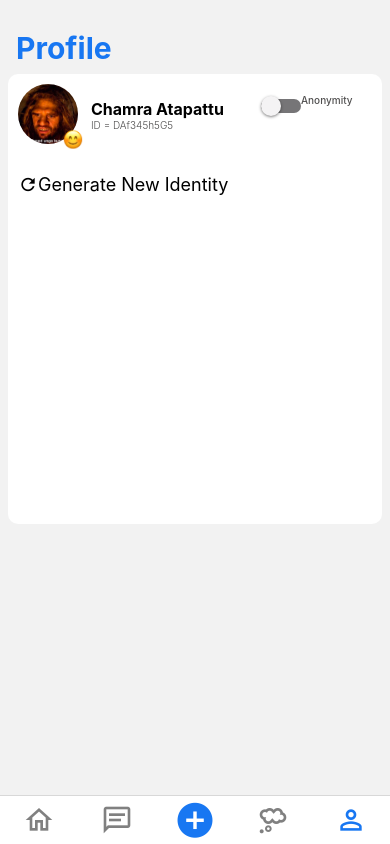
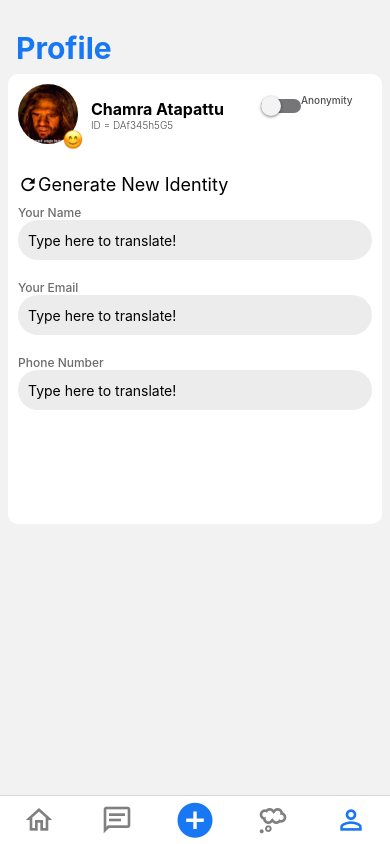
Before and after one commit to Group-15-2/imu, a React Native app: screen /Profile in a window 390 px wide. Built offline with nearby package versions, Linux system fonts and the light colour scheme.

Commit message:
Data Inputs - Profile

```diff
--- a/Screens/Profile.js
+++ b/Screens/Profile.js
@@ -1,5 +1,5 @@
 import  React,{ useState } from 'react';
-import { Text, View, Image, SafeAreaView, Switch, TouchableOpacity  } from 'react-native';
+import { Text, View, Image, SafeAreaView, Switch, TouchableOpacity, TextInput  } from 'react-native';
 import Icon from 'react-native-vector-icons/MaterialCommunityIcons';
 import {styled} from '../styles/feedStyle'
 
@@ -42,6 +42,18 @@ export default function Profile() {
           <Icon name= 'refresh' size={20} />
           <Text style={styled.refresh}>Generate New Identity</Text>
         </TouchableOpacity>
+        <View style={styled.details}>
+          <Text style={styled.userd}>Your Name</Text>
+          <TextInput style={styled.txtint} placeholder="Type here to translate!"/>
+        </View>
+        <View style={styled.details}>
+          <Text style={styled.userd}>Your Email</Text>
+          <TextInput style={styled.txtint} placeholder="Type here to translate!"/>
+        </View>
+        <View style={styled.details}>
+          <Text style={styled.userd}>Phone Number</Text>
+          <TextInput style={styled.txtint} placeholder="Type here to translate!"/>
+        </View>
       </View>
     </SafeAreaView >
   );
--- a/styles/feedStyle.js
+++ b/styles/feedStyle.js
@@ -52,6 +52,20 @@ const styled = StyleSheet.create({
     },
     refresh: {
         fontSize:18
+    },
+    details: {
+        margin: 10,
+    },
+    userd: {
+        color: '#6C6C6C',
+        fontSize: 12,
+        fontWeight: '500',
+    },
+    txtint: {
+        backgroundColor: '#ECECEC',
+        height: 40,
+        borderRadius: 30,
+        paddingLeft: 10
     }
 })
 
```
